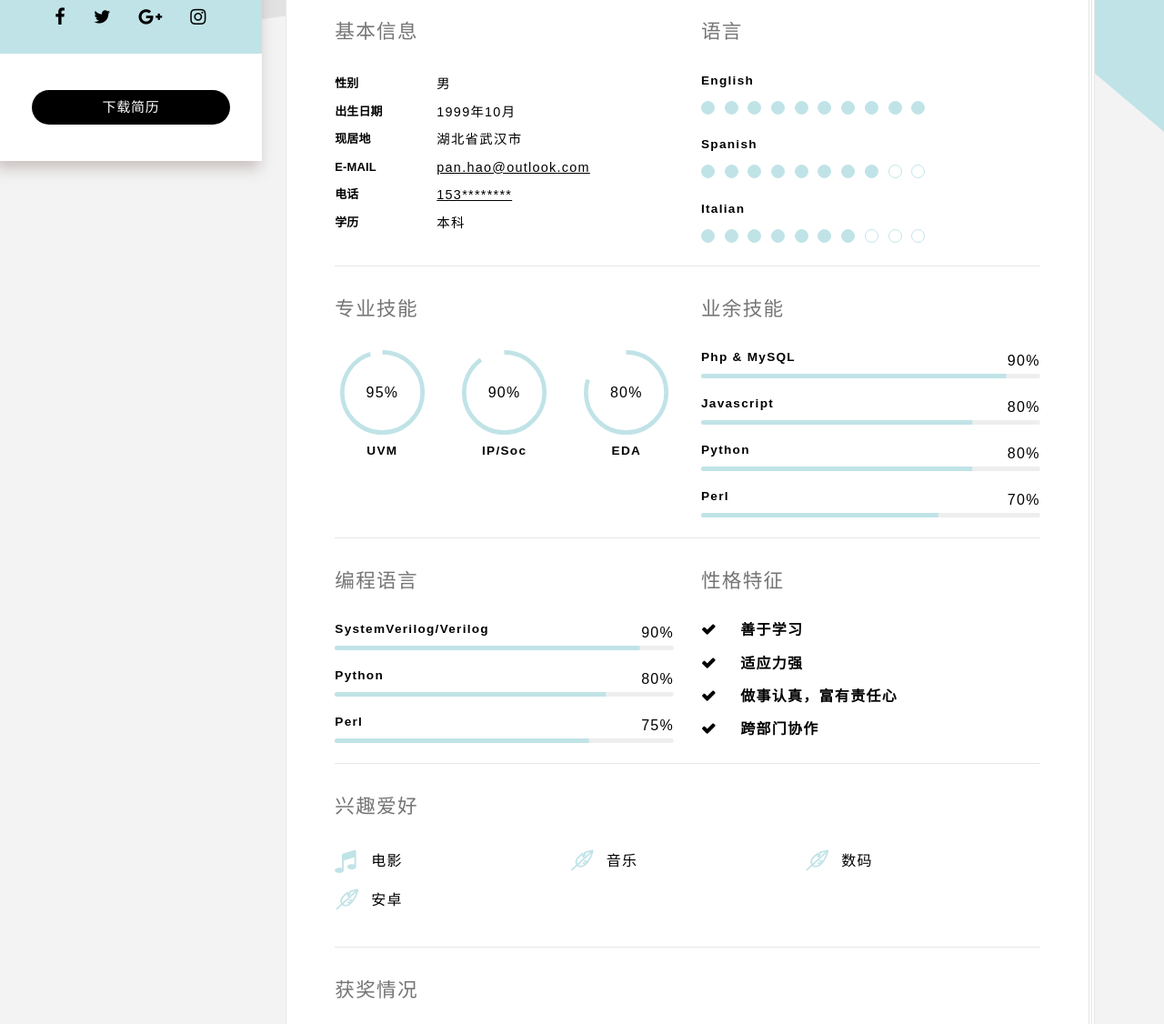
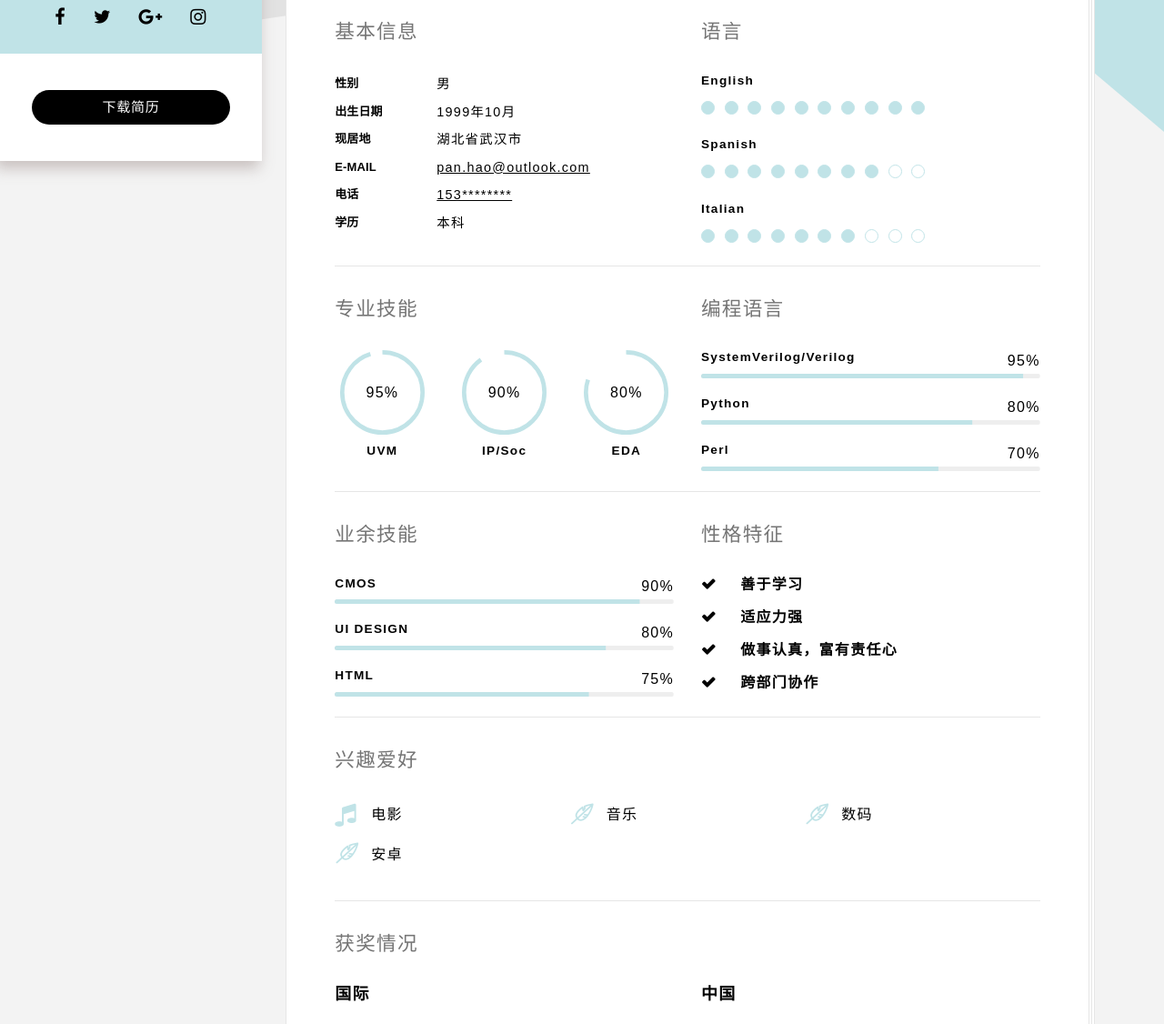
Before and after one commit to panhao129/panhao129.github.io, a plain HTML site: page index.html in a window 1280 px wide. Shown: the part 391-1517 px from the top of the page at 91% size. Drawn offline with Linux system fonts and the light colour scheme; some packages are replaced by stand-ins of ours; a script that the page names is missing; files whose address does not match are found by name.

Commit message:
Update index.html
update

```diff
--- a/index.html
+++ b/index.html
@@ -107,7 +107,7 @@
                     <h2 class="title-lg text-upper">个人简介</h2>
 
                     <p><b>您好，我是潘豪！</b><br>
-                     拥有超过5年集成电路（IC）验证领域的专业经验，擅长使用UVM设计并实施全面的验证计划，以确保SoC及IP模块的功能正确性、性能和可靠性。精通SystemVerilog及Verilog语言，具备良好的数字电路基础和深厚的验证平台搭建能力。熟悉VCS, Verdi, QuestaSim等RTL设计和仿真工具，能够高效地定位并解决复杂芯片设计中的问题。具备良好的团队合作精神，能够在快节奏环境中有效沟通，推动项目按时交付高质量成果。</p>
+                     拥有超过5年IC验证领域的专业经验，擅长使用UVM设计并实施全面的验证计划，以确保SoC及IP模块的功能正确性、性能和可靠性。精通SystemVerilog及Verilog语言，具备良好的数字电路基础和深厚的验证平台搭建能力。熟悉VCS, Verdi, QuestaSim等RTL设计和仿真工具，能够高效地定位并解决复杂芯片设计中的问题。具备良好的团队合作精神，能够在快节奏环境中有效沟通，推动项目按时交付高质量成果。</p>
                 </div>
             </div>
         </section><!-- .section -->
@@ -222,16 +222,11 @@
                 </div><!-- .col-sm-6 -->
 
                 <div class="col-sm-6 clear-mrg">
-                    <h2 class="title-thin text-muted">业余技能</h2>
+                    <h2 class="title-thin text-muted">编程语言</h2>
 
-                    <div class="progress-line ace-animate" role="progressbar" aria-valuenow="90" aria-valuemin="0" aria-valuemax="100">
-                        <strong class="progress-title">Php & MySQL</strong>
-                        <div class="progress-bar" data-text="90%" data-value="0.9"></div>
-                    </div>
-
-                    <div class="progress-line ace-animate" role="progressbar" aria-valuenow="80" aria-valuemin="0" aria-valuemax="100">
-                        <strong class="progress-title">Javascript</strong>
-                        <div class="progress-bar" data-text="80%" data-value="0.8"></div>
+                    <div class="progress-line ace-animate" role="progressbar" aria-valuenow="95" aria-valuemin="0" aria-valuemax="100">
+                        <strong class="progress-title">SystemVerilog/Verilog</strong>
+                        <div class="progress-bar" data-text="95%" data-value="0.95"></div>
                     </div>
 
                     <div class="progress-line ace-animate" role="progressbar" aria-valuenow="80" aria-valuemin="0" aria-valuemax="100">
@@ -250,20 +245,20 @@
         <section class="section brd-btm">
             <div class="row">
                 <div class="col-sm-6 clear-mrg">
-                    <h2 class="title-thin text-muted">编程语言</h2>
+                    <h2 class="title-thin text-muted">业余技能</h2>
 
                     <div class="progress-line ace-animate" role="progressbar" aria-valuenow="90" aria-valuemin="0" aria-valuemax="100">
-                        <strong class="progress-title">SystemVerilog/Verilog</strong>
+                        <strong class="progress-title">CMOS</strong>
                         <div class="progress-bar" data-text="90%" data-value="0.9"></div>
                     </div>
 
                     <div class="progress-line ace-animate" role="progressbar" aria-valuenow="80" aria-valuemin="0" aria-valuemax="100">
-                        <strong class="progress-title">Python</strong>
+                        <strong class="progress-title">UI DESIGN</strong>
                         <div class="progress-bar" data-text="80%" data-value="0.8"></div>
                     </div>
 
                     <div class="progress-line ace-animate" role="progressbar" aria-valuenow="75" aria-valuemin="0" aria-valuemax="100">
-                        <strong class="progress-title">Perl</strong>
+                        <strong class="progress-title">HTML</strong>
                         <div class="progress-bar" data-text="75%" data-value="0.75"></div>
                     </div>
                 </div><!-- .col-sm-6 -->
```
